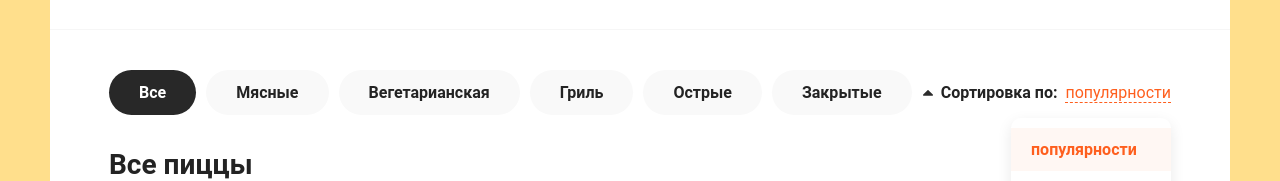
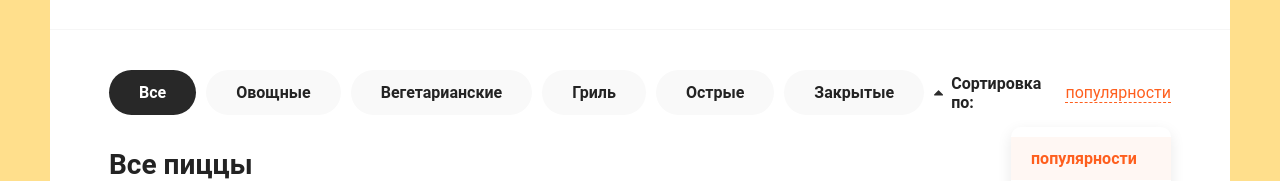
Before and after one commit to datsenko-md/react-pizza, a React (Create React App) app: page / in a window 1280 px wide. Shown: the part 152-333 px from the top of the page. Built offline with nearby package versions, Linux system fonts and the light colour scheme; the HTML template or start-up script is replaced by a standard one.

Commit message:
add categories change

```diff
--- a/package.json
+++ b/package.json
@@ -6,6 +6,7 @@
     "@testing-library/jest-dom": "^5.17.0",
     "@testing-library/react": "^13.4.0",
     "@testing-library/user-event": "^13.5.0",
+    "classnames": "^2.5.1",
     "react": "^18.2.0",
     "react-dom": "^18.2.0",
     "react-scripts": "5.0.1",
--- a/src/components/Categories.jsx
+++ b/src/components/Categories.jsx
@@ -1,15 +1,32 @@
 import React from 'react';
+import cn from 'classnames';
 
 function Categories() {
+  const categories = [
+    { id: 1, name: 'Все' },
+    { id: 2, name: 'Овощные' },
+    { id: 3, name: 'Вегетарианские' },
+    { id: 4, name: 'Гриль' },
+    { id: 5, name: 'Острые' },
+    { id: 6, name: 'Закрытые' },
+  ];
+
+  const [active, setActive] = React.useState(categories[0].id);
+
+  const renderItem = ({ id, name }) => (
+    <li
+      key={id}
+      className={cn({ active: id === active })}
+      onClick={() => setActive(id)}
+    >
+      {name}
+    </li>
+  );
+
   return (
     <div className="categories">
       <ul>
-        <li className="active">Все</li>
-        <li>Мясные</li>
-        <li>Вегетарианская</li>
-        <li>Гриль</li>
-        <li>Острые</li>
-        <li>Закрытые</li>
+        {categories.map(renderItem)}
       </ul>
     </div>
   );
```
Also changed, not shown: 1 other file (tests, documents, lock files or other folders).
